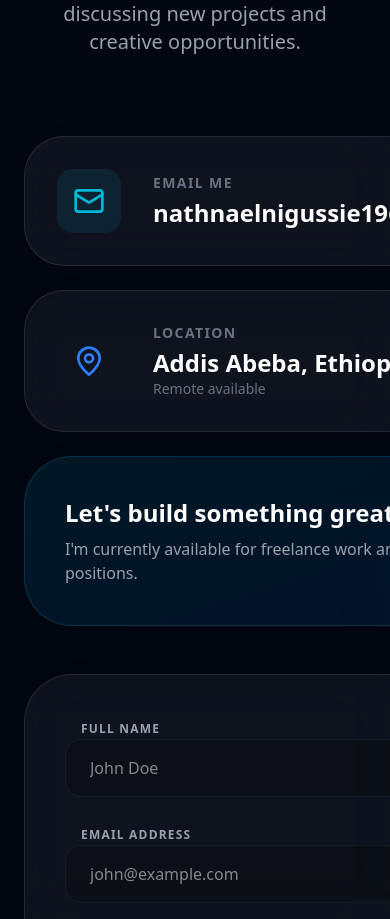
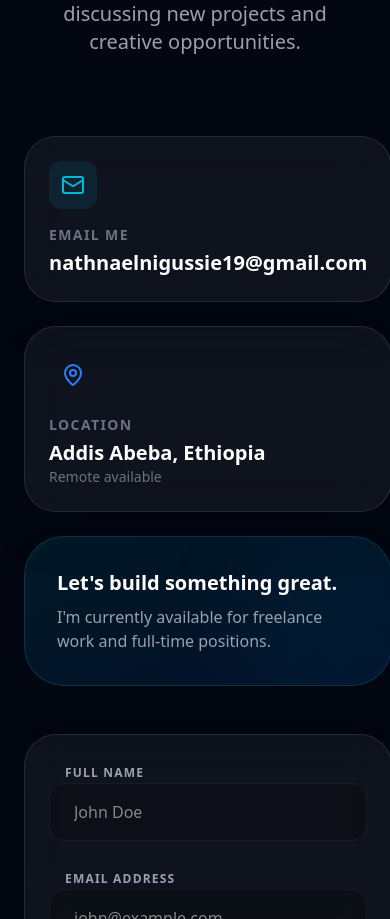
Before and after one commit to nathnael19/myportfolio, a React (Vite) app: page / in a window 390 px wide. Shown: the part 11081-12000 px from the top of the page. Built offline with nearby package versions, Linux system fonts and the light colour scheme; no server answers.

Commit message:
style: improve mobile responsiveness and layout spacing across components

```diff
--- a/src/components/Contact.tsx
+++ b/src/components/Contact.tsx
@@ -94,21 +94,21 @@ export default function Contact() {
                 color: "blue"
               }
             ].map((item, idx) => (
-              <div key={idx} className="group p-8 rounded-[2.5rem] glass-card flex items-center gap-8 hover:bg-white/10 dark:hover:bg-white/10 transition-all duration-500">
-                <div className={`w-16 h-16 rounded-2xl bg-${item.color}-500/10 flex items-center justify-center text-${item.color}-500 shrink-0 group-hover:scale-110 transition-transform duration-500`}>
-                  <item.icon className="w-8 h-8" />
+              <div key={idx} className="group p-6 sm:p-8 rounded-[2rem] sm:rounded-[2.5rem] glass-card flex flex-col sm:flex-row items-start sm:items-center gap-4 sm:gap-8 hover:bg-white/10 dark:hover:bg-white/10 transition-all duration-500">
+                <div className={`w-12 h-12 sm:w-16 sm:h-16 rounded-xl sm:rounded-2xl bg-${item.color}-500/10 flex items-center justify-center text-${item.color}-500 shrink-0 group-hover:scale-110 transition-transform duration-500`}>
+                  <item.icon className="w-6 h-6 sm:w-8 sm:h-8" />
                 </div>
-                <div>
+                <div className="min-w-0 flex-1">
                   <h4 className="text-sm font-black uppercase tracking-widest text-gray-400 dark:text-gray-500 mb-1">
                     {item.title}
                   </h4>
                   {item.link ? (
-                    <a href={item.link} className="text-2xl font-bold text-gray-900 dark:text-white hover:text-cyan-500 transition-colors">
+                    <a href={item.link} className="text-xl sm:text-2xl font-bold text-gray-900 dark:text-white hover:text-cyan-500 transition-colors break-words block">
                       {item.value}
                     </a>
                   ) : (
-                    <div>
-                      <div className="text-2xl font-bold text-gray-900 dark:text-white">
+                    <div className="min-w-0">
+                      <div className="text-xl sm:text-2xl font-bold text-gray-900 dark:text-white break-words">
                         {item.value}
                       </div>
                       {item.sub && <div className="text-sm font-medium text-gray-500">{item.sub}</div>}
@@ -119,10 +119,10 @@ export default function Contact() {
             ))}
 
             {/* Decorative Social Prompt */}
-            <div className="mt-auto p-10 rounded-[3rem] bg-gradient-to-br from-cyan-500/10 to-blue-600/10 border border-cyan-500/20 shadow-2xl relative overflow-hidden group">
+            <div className="mt-auto p-8 sm:p-10 rounded-[2.5rem] sm:rounded-[3rem] bg-gradient-to-br from-cyan-500/10 to-blue-600/10 border border-cyan-500/20 shadow-2xl relative overflow-hidden group">
               <div className="relative z-10">
-                <h4 className="text-2xl font-bold text-gray-900 dark:text-white mb-2">Let's build something great.</h4>
-                <p className="text-gray-600 dark:text-gray-400 font-medium">I'm currently available for freelance work and full-time positions.</p>
+                <h4 className="text-xl sm:text-2xl font-bold text-gray-900 dark:text-white mb-2">Let's build something great.</h4>
+                <p className="text-base sm:text-lg text-gray-600 dark:text-gray-400 font-medium">I'm currently available for freelance work and full-time positions.</p>
               </div>
               <div className="absolute -bottom-10 -right-10 w-40 h-40 bg-cyan-500/10 rounded-full blur-3xl group-hover:scale-150 transition-transform duration-1000" />
             </div>
@@ -136,7 +136,7 @@ export default function Contact() {
           >
             <form
               onSubmit={handleSubmit}
-              className="h-full space-y-6 p-10 rounded-[3rem] glass-card shadow-2xl border-white/20"
+              className="h-full space-y-6 p-6 sm:p-10 rounded-[2rem] sm:rounded-[3rem] glass-card shadow-2xl border-white/20"
             >
               <div className="grid grid-cols-1 md:grid-cols-2 gap-6">
                 <div className="space-y-3">
```
